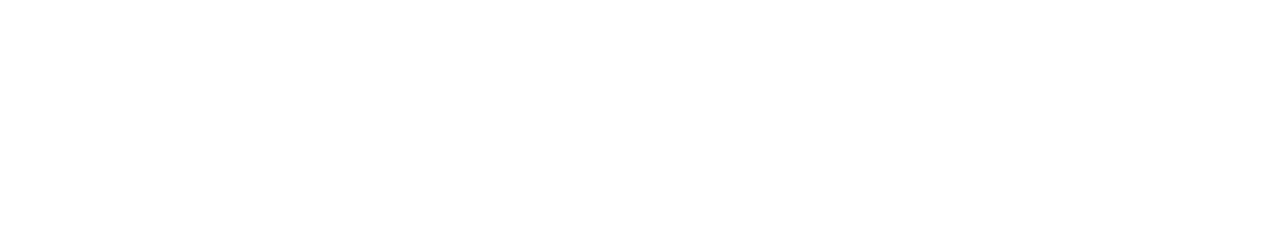
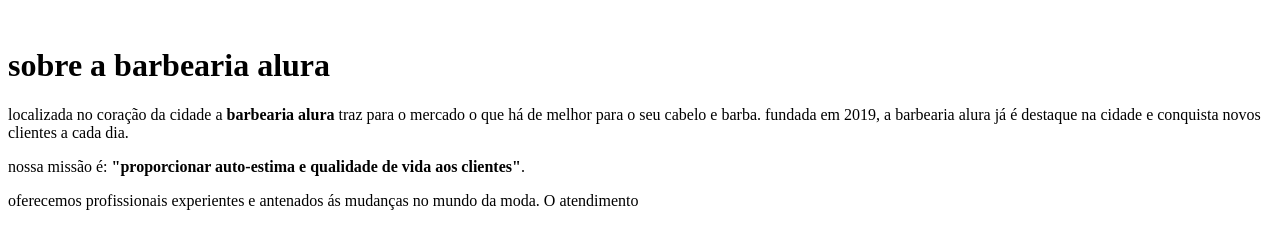
Before and after one commit to deborinha23/barbearia-alura, a plain HTML site: page index.html in a window 1280 px wide. Drawn offline with Linux system fonts and the light colour scheme.

Commit message:
Add files via upload

```diff
--- a/index.html
+++ b/index.html
@@ -1,4 +1,22 @@
 <!DOCTYPE html>
-<html lang="pt-BR">
+<html lang="en">
 <head>
-  <meta charset>
+  <meta charset="UTF-8">
+  <meta http-equiv="X-UA-Compatible" content="IE=edge">
+  <meta name="viewport" content="width=device-width, initial-scale=1.0">
+  <title>Document</title>
+</head>
+<body>
+ <div class="principal">
+   <img id="banner.jpg">
+  <h1>sobre a barbearia alura </h1>
+  <p>localizada no coração da cidade a <strong>barbearia
+    alura </strong>
+    traz para o mercado o que há de melhor para o seu cabelo e barba. fundada em 2019, a barbearia alura já é destaque na cidade e conquista novos clientes a cada dia.</p>
+
+
+
+    <p id= "missao"><em></em> nossa missão é: <strong>"proporcionar auto-estima e qualidade de vida aos clientes"</strong>.</em></p>
+    <p> oferecemos profissionais experientes e antenados ás mudanças no mundo da moda. O atendimento
+</body>
+</html>
```
